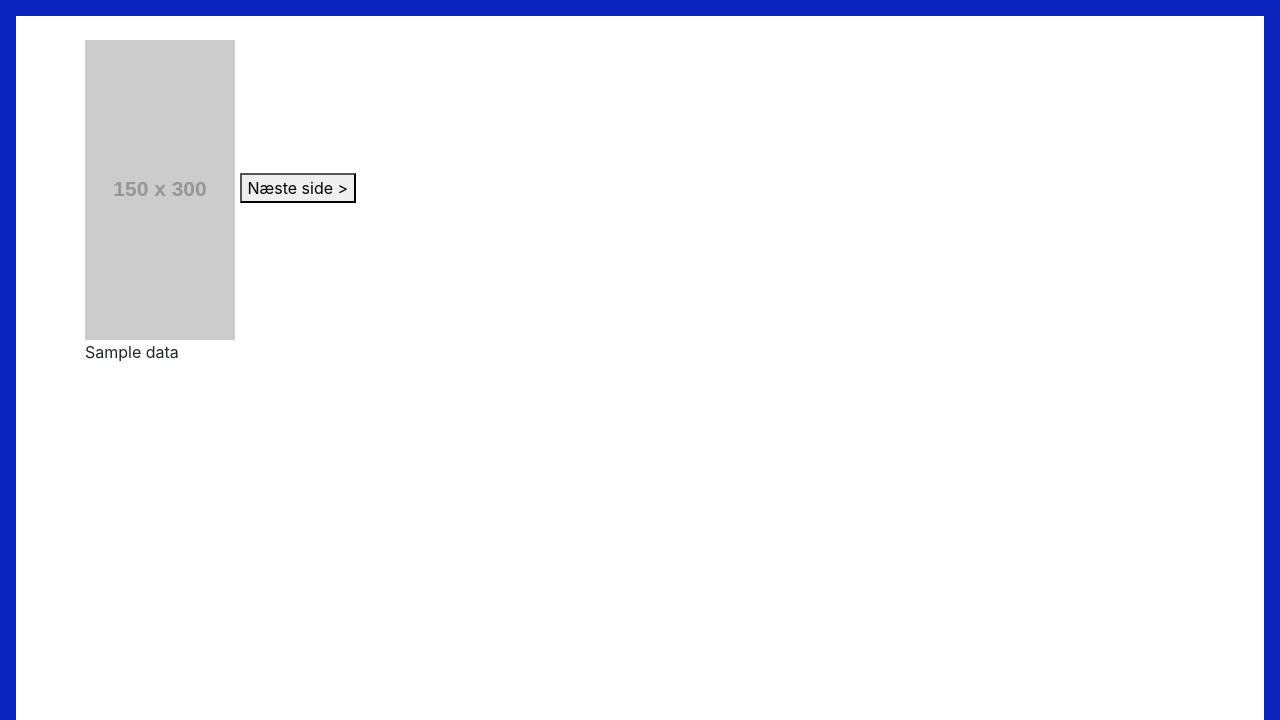
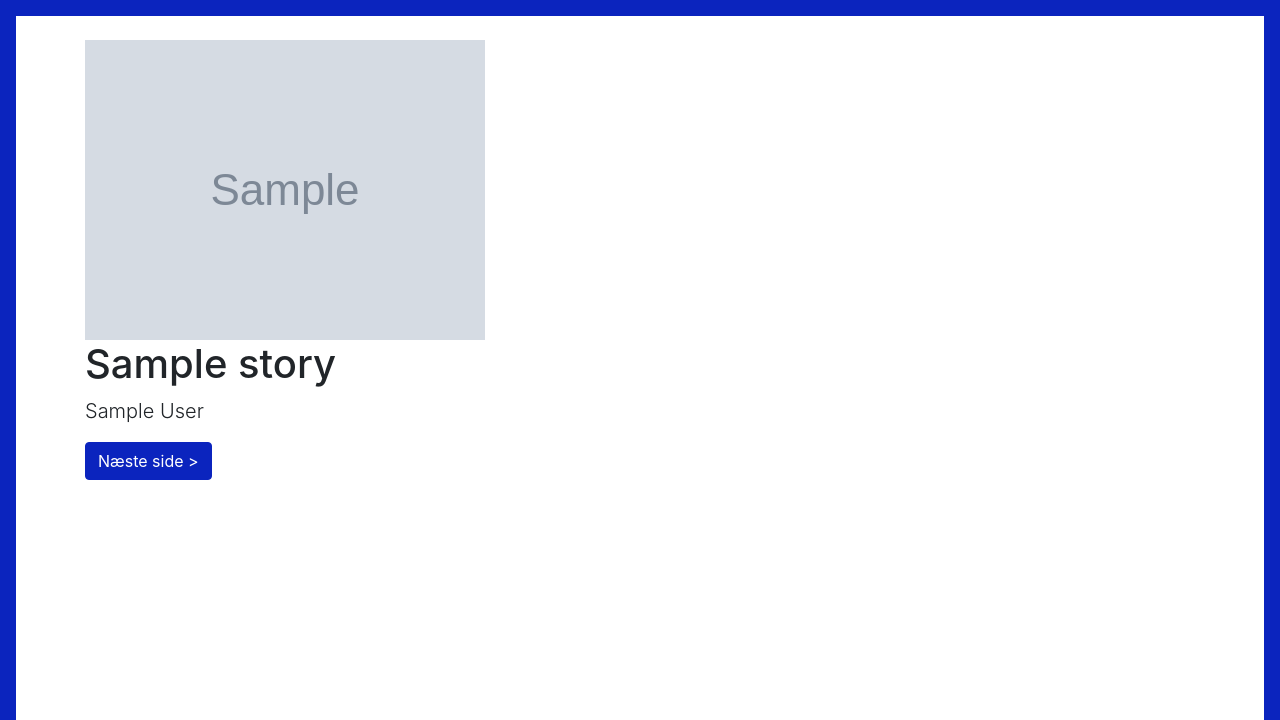
Before and after one commit to itk-robotics/reading-buddy, a Flask app: template app/templates/story.html in a window 1280 px wide. Shown: the top 720 px of the page. Run offline with Flask 2, Linux system fonts and the light colour scheme; the template is opened without the code that fills it: most values are stand-ins (such as "Sample title", 1, 10 or a date in 2020); grey boxes marked "Sample" are stand-in pictures; grey boxes labelled with a size stand in for pictures from a placeholder-image service; some libraries are stand-ins or nearby versions.

Commit message:
NOR-62: update routes.py

```diff
--- a/app/routes.py
+++ b/app/routes.py
@@ -1,4 +1,5 @@
-from __future__ import print_function #Todo delete. USED FOR logging
+from __future__ import print_function
+import sys
 from flask import render_template
 from flask import request
 from app import app
@@ -18,15 +19,14 @@ for story_json in stories:
 @app.route('/')
 @app.route('/index')
 def index():
-    global data
-    print('index', file=sys.stdout)
-    with app.open_resource('static/stories/book1/book1.json') as f:
-        data = json.load(f)
-    return render_template('index.html', title='Robotten min laesemakker', story_data=story_data)
+    return render_template('index.html', title='Robotten min laesemakker', story_data=story_data, )
 
 @app.route('/story')
 def story():
-    return render_template('story.html', title='story', story_id=story_id )
+    story_id = int(request.args.get('story', None))-1
+    my_story = story_data[story_id]
+    print(stories[story_id], file=sys.stdout)
+    return render_template('story.html', title='story', story_data=my_story)
 
 @app.route('/page')
 def page():
--- a/app/templates/story.html
+++ b/app/templates/story.html
@@ -3,9 +3,10 @@
 {% block content %}
     <div class="row">
         <div class="col">
-            <img src="//placehold.it/150x300&text={{ story_id }}" alt="">
-            <button href="">Næste side ></button>
+            <img src="static/stories/book1/{{ story_data.cover_image }}" alt="{{ story_data.title }}">
+            <h1>{{ story_data.title }}</h1>
+            <p class="lead">{{ story_data.author }}</p>
+            <a href="" class="btn btn-primary">Næste side ></a>
         </div>
     </div>
-    {{ data }}
 {% endblock %}
```
Also changed, not shown: 1 other file.
